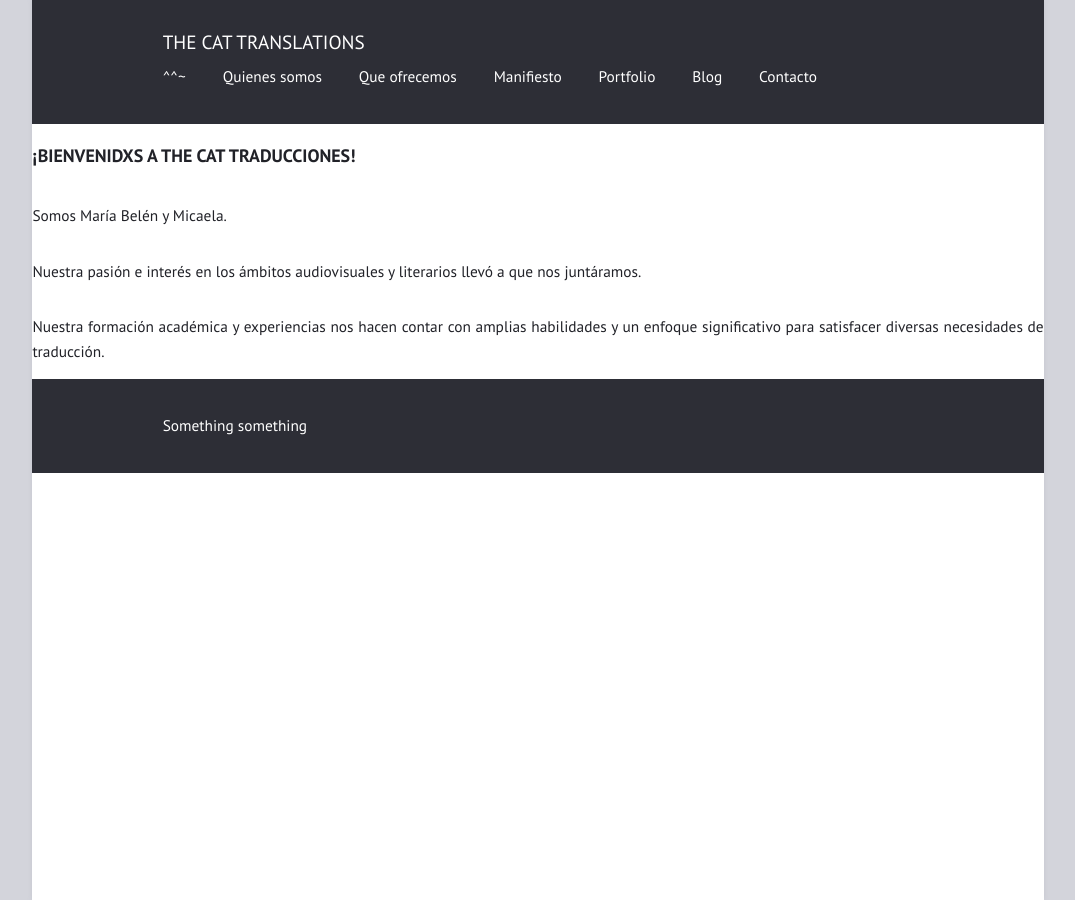
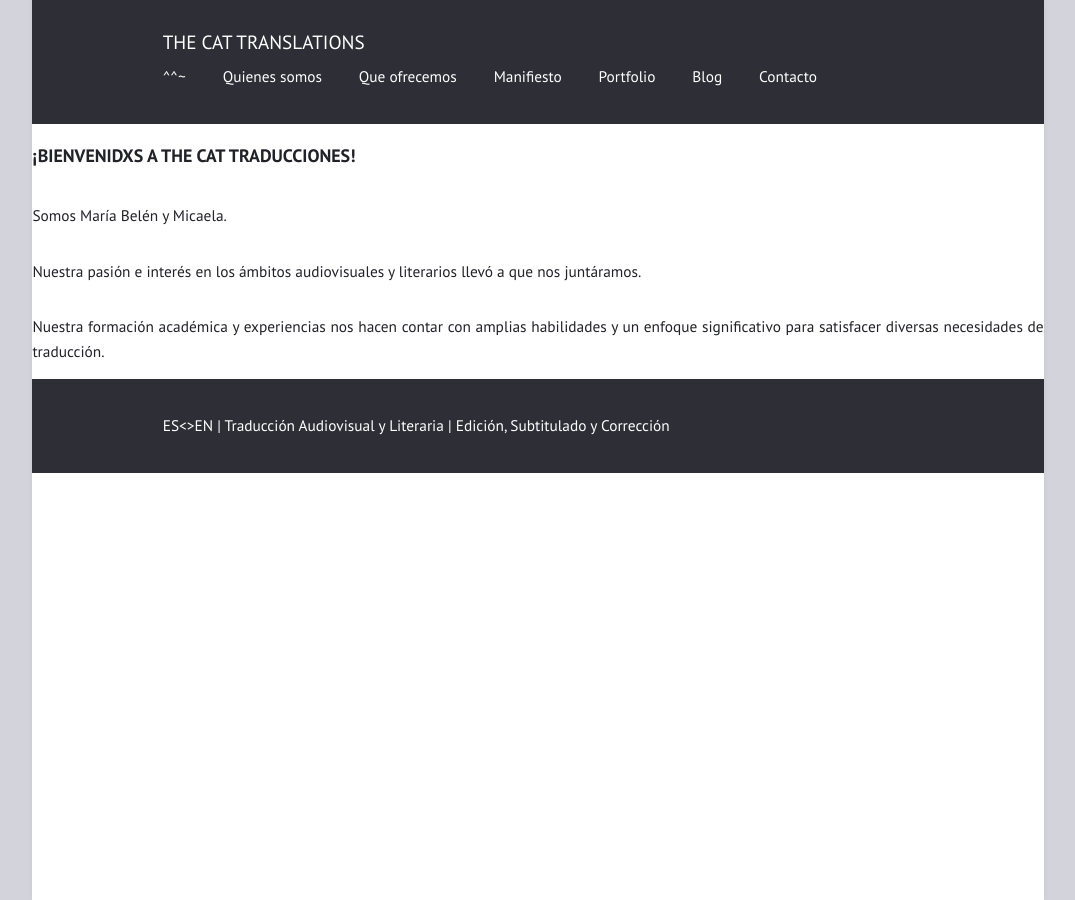
Before and after one commit to the-cat-translations/pagina, a Jekyll site: the page built from index.md, in a window 1280 px wide. Shown: the whole page, without its empty margins (102-1177 px from the left). Built offline with Jekyll 4.4.1, drawn with Linux system fonts in a browser that asks for light colours.

Commit message:
update description

```diff
--- a/_config.yml
+++ b/_config.yml
@@ -1,6 +1,6 @@
 title: "THE CAT TRANSLATIONS"
 author: "The Cat"
-description: "Something something"
+description: "ES<>EN | Traducción Audiovisual y Literaria | Edición, Subtitulado y Corrección"
 permalink: /:title/
 lang: "en"
 excerpt_separator: "\n\n\n"
```
